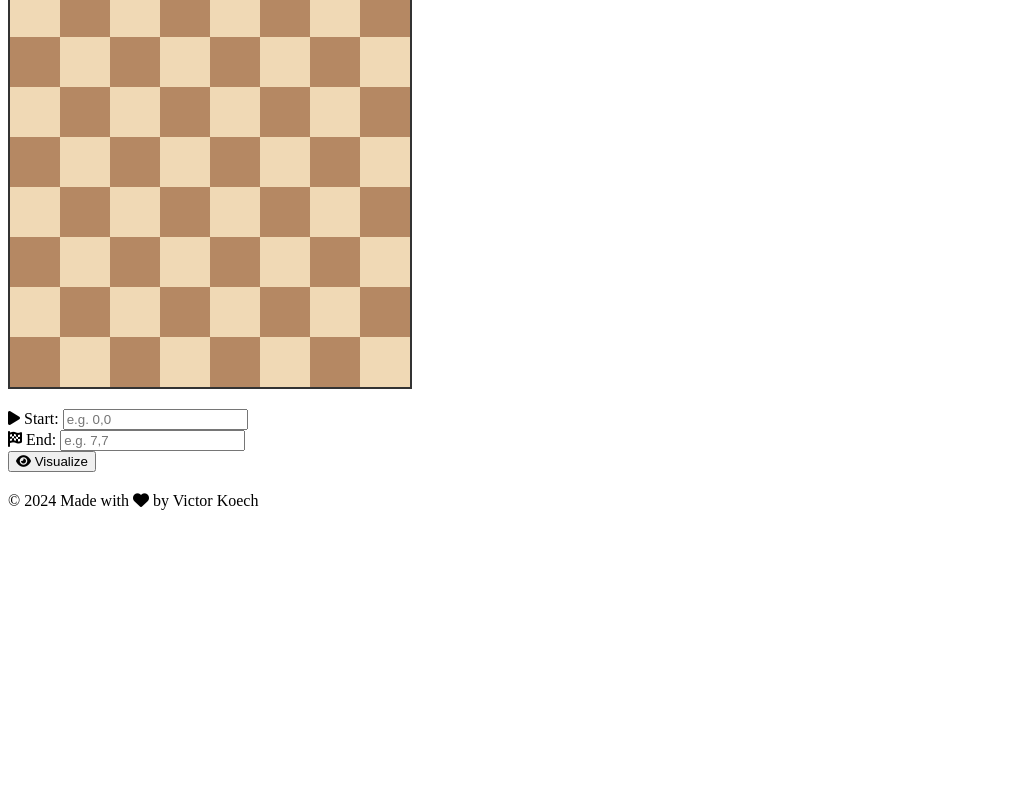
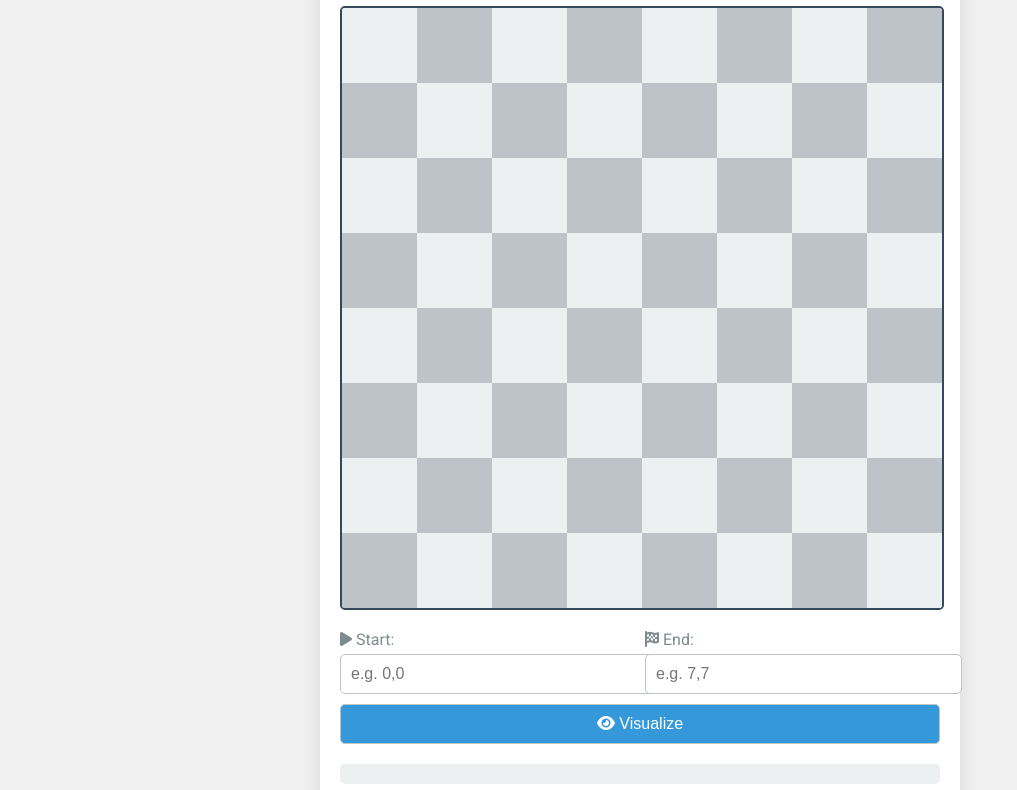
Before and after one commit to Vick606/Knights-Travails, a website built with webpack: page public/index.html in a window 1280 px wide. Shown: the part 95-885 px from the top of the page, without its empty margins (0-1017 px from the left). Before the commit the page ends 800 px from the top, so only its background shows below. Built offline with nearby package versions, Linux system fonts and the light colour scheme.

Commit message:
Update styles to enhance interface with icons and animations

```diff
--- a/src/styles.css
+++ b/src/styles.css
@@ -1,23 +1,117 @@
+body {
+    font-family: 'Roboto', sans-serif;
+    background-color: #f0f0f0;
+    margin: 0;
+    padding: 0;
+    display: flex;
+    justify-content: center;
+    align-items: center;
+    min-height: 100vh;
+}
+
+#app {
+    background-color: white;
+    border-radius: 10px;
+    box-shadow: 0 0 20px rgba(0, 0, 0, 0.1);
+    padding: 20px;
+    max-width: 600px;
+    width: 100%;
+}
+
+header {
+    text-align: center;
+    margin-bottom: 20px;
+}
+
+h1 {
+    color: #2c3e50;
+}
+
 #chessboard {
     display: grid;
-    grid-template-columns: repeat(8, 50px);
-    grid-template-rows: repeat(8, 50px);
-    width: 400px;
-    height: 400px;
-    border: 2px solid #333;
+    grid-template-columns: repeat(8, 1fr);
+    grid-template-rows: repeat(8, 1fr);
+    width: 100%;
+    aspect-ratio: 1 / 1;
+    border: 2px solid #34495e;
+    border-radius: 5px;
+    overflow: hidden;
 }
 
 .square {
     display: flex;
     justify-content: center;
     align-items: center;
-    font-size: 20px;
+    font-size: 16px;
     font-weight: bold;
+    transition: background-color 0.3s ease;
 }
 
-.white { background-color: #f0d9b5; }
-.black { background-color: #b58863; }
-.highlight { background-color: #ff0000; color: white; }
+.white { background-color: #ecf0f1; }
+.black { background-color: #bdc3c7; }
+.highlight {
+    background-color: #e74c3c;
+    color: white;
+    animation: pulse 1s infinite alternate;
+}
 
-#controls { margin-top: 20px; }
-#output { margin-top: 20px; }
+@keyframes pulse {
+    from { transform: scale(1); }
+    to { transform: scale(1.1); }
+}
+
+#controls {
+    display: flex;
+    flex-wrap: wrap;
+    gap: 10px;
+    margin-top: 20px;
+}
+
+.input-group {
+    flex: 1;
+    min-width: 120px;
+}
+
+label {
+    display: block;
+    margin-bottom: 5px;
+    color: #7f8c8d;
+}
+
+input, button {
+    width: 100%;
+    padding: 10px;
+    border: 1px solid #bdc3c7;
+    border-radius: 5px;
+    font-size: 16px;
+}
+
+button {
+    background-color: #3498db;
+    color: white;
+    cursor: pointer;
+    transition: background-color 0.3s ease;
+}
+
+button:hover {
+    background-color: #2980b9;
+}
+
+#output {
+    margin-top: 20px;
+    padding: 10px;
+    background-color: #ecf0f1;
+    border-radius: 5px;
+    font-family: monospace;
+    white-space: pre-wrap;
+}
+
+footer {
+    text-align: center;
+    margin-top: 20px;
+    color: #7f8c8d;
+}
+
+.fa-heart {
+    color: #e74c3c;
+}
```
